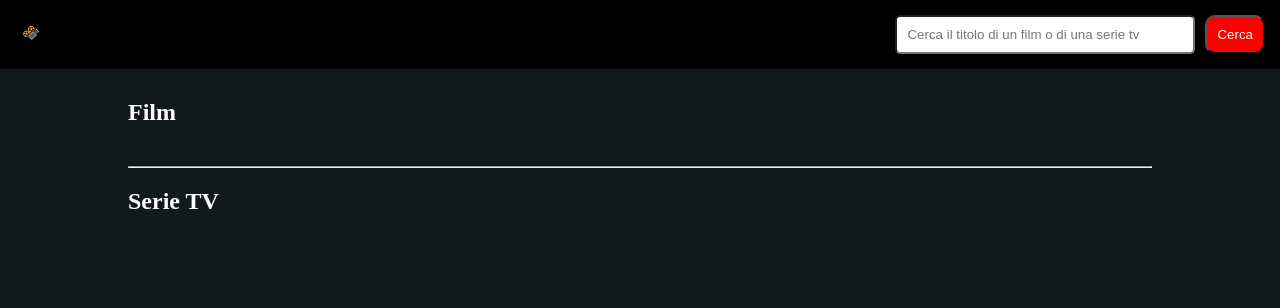
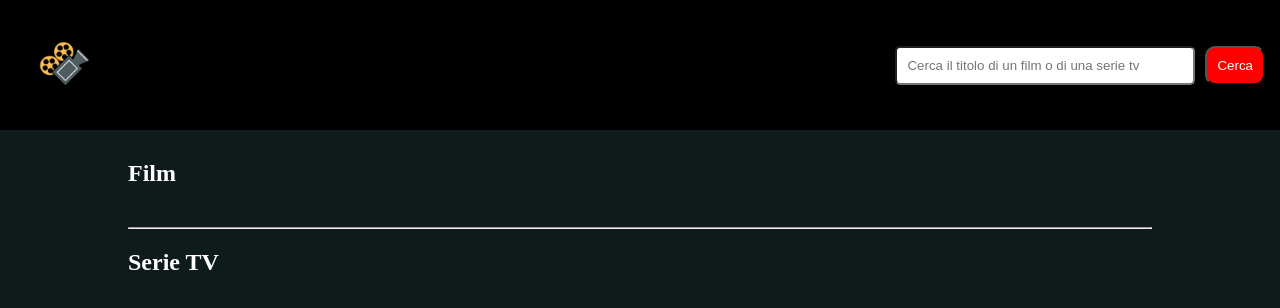
Before and after one commit to MarcoPorcaro1987/vue-boolflix, a Vue app: page / in a window 1280 px wide. Shown: the top 308 px of the page. Built offline with nearby package versions, Linux system fonts and the light colour scheme.

Commit message:
fix logo

```diff
--- a/src/components/Header.vue
+++ b/src/components/Header.vue
@@ -34,7 +34,7 @@ header {
   align-items: center;
   padding: 0.9375rem;
   img {
-    height: 2rem;
+    height: 6rem;
   }
   input {
     width: 18.75rem;
```
